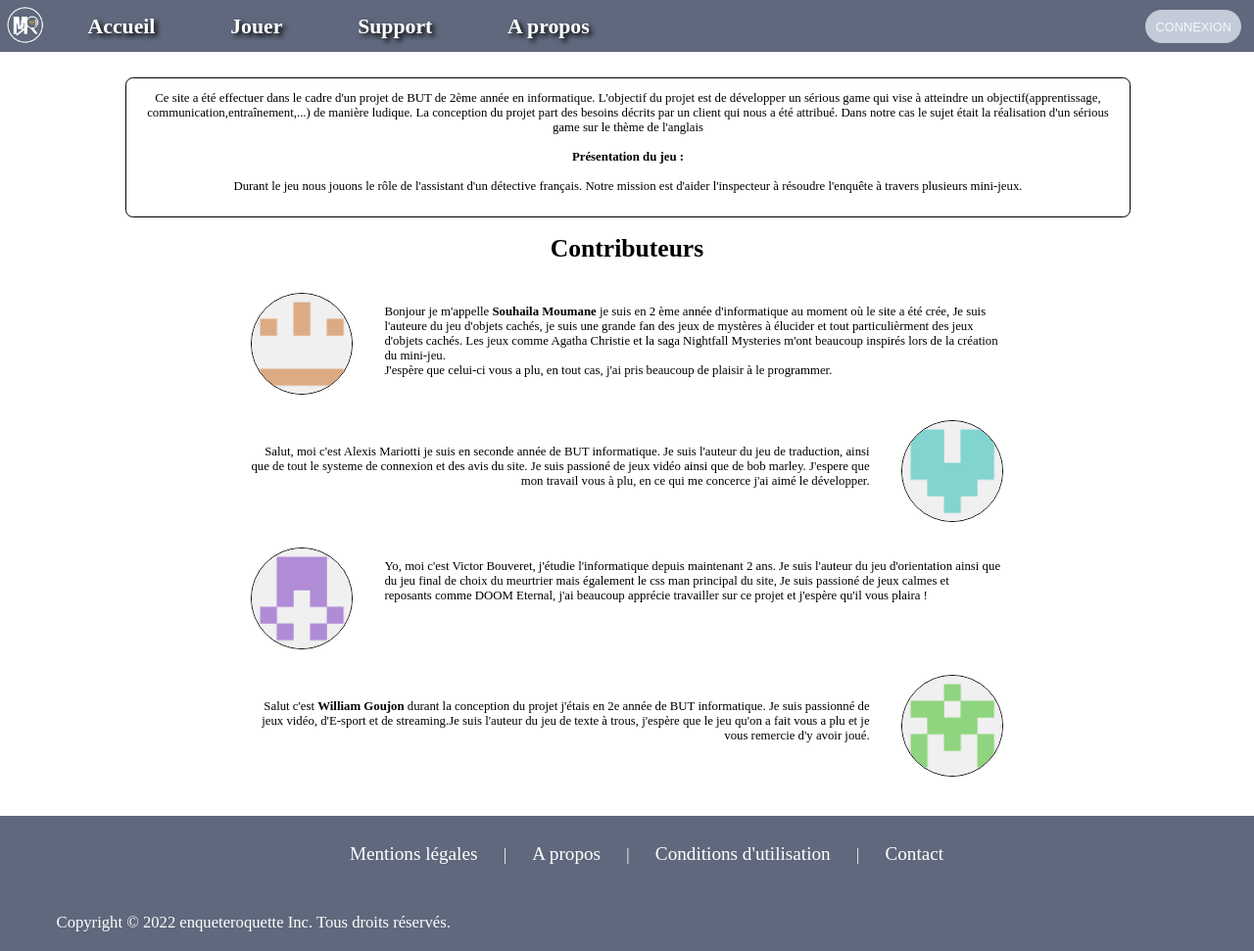
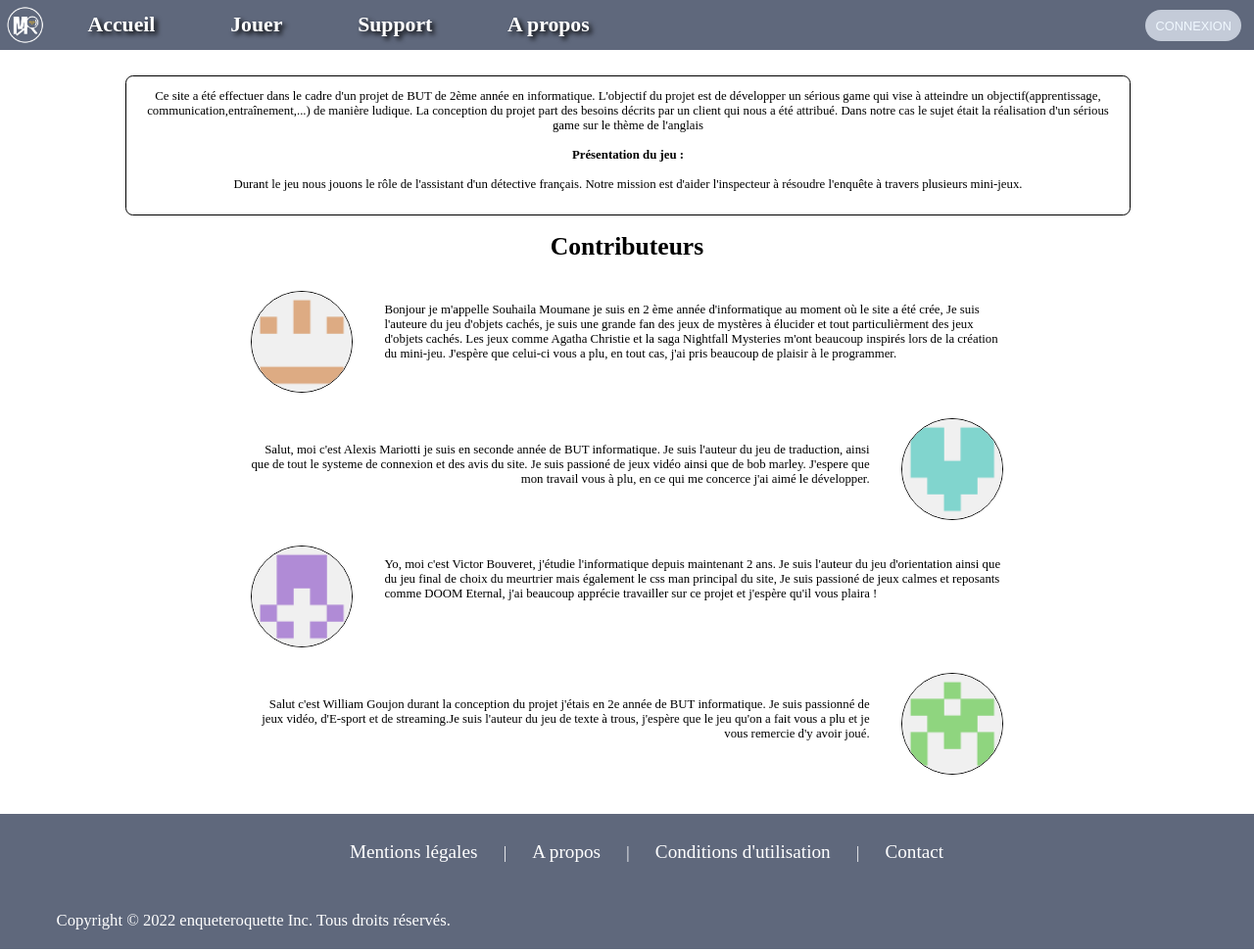
Before and after one commit to Souhaila84/SeriousGame, a PHP site: page /pages/About_us.html in a window 1280 px wide. Shown: the whole page at 98% size. Run offline with PHP 8.4, Linux system fonts and the light colour scheme; data that the repository does not hold is empty.

Commit message:
Updated some features

```diff
--- a/css/Support.css
+++ b/css/Support.css
@@ -45,7 +45,6 @@ input[type="text"]{
 }
 
 .button{
-    background-color: #5f687c;
     border: none;
     color:#fff;
     font-size: 10px;
--- a/css/aboutUs.css
+++ b/css/aboutUs.css
@@ -77,10 +77,12 @@ body {
 
 .textleftprofiles {
     margin-left: 2.5vw;
-    text-align: left
+    height: 100%;
+    text-align: left;
 }
 
 .textrightprofiles {
+    height: 100%;
     margin-right: 2.5vw;
     margin-top: 2vw;
     text-align: right;
--- a/css/navBar.css
+++ b/css/navBar.css
@@ -30,7 +30,6 @@ BEGINNING OF NAVBAR STYLING
 
 /*Navbar text styling*/
 #nav li a {
-    margin-top: 0.2vw;
     display: flex;
     padding: 1vw 3vw;
     text-decoration: none;
--- a/index.html
+++ b/index.html
@@ -61,7 +61,7 @@
           <p class ="textexplanation">Plongez en pleine Angleterre Victorienne<br> où votre but sera de résoudre le meurtre
           <br>du jeune Edward O'Neill <br> Mais attention, il faudra être très attentif <br>aux instructions du détéctive
           <br>et être rapide avant que le meurtrier vous échappe !<br>Saurez-vous y parvenir ?<br><p>
-          <button class="boutonJouer">JOUER</button>
+          <button class="boutonJouer" href="/pages/gamePage.html">JOUER</button>
           </div>
           <div class="slidecontainer">
           <div class ="slider"> <!--slider avec images du jeu-->
--- a/pages/About_us.html
+++ b/pages/About_us.html
@@ -42,7 +42,7 @@
             <div class="allprofiles">
                 <div class="firstprofile">
                     <img class="profilG" src="../images/profil souhaila.png">
-                    <p class="textleftprofiles">Bonjour je m'appelle <strong>Souhaila Moumane</strong> je suis en 2 ème année d'informatique au moment où le site a été crée, Je suis l'auteure du jeu d'objets cachés, je suis une grande fan des jeux de mystères à élucider et tout particulièrment des jeux d'objets cachés. Les jeux comme Agatha Christie et la saga Nightfall Mysteries m'ont beaucoup inspirés lors de la création du mini-jeu.<br> J'espère que celui-ci vous a plu, en tout cas, j'ai pris beaucoup de plaisir à le programmer.</p>
+                    <p class="textleftprofiles">Bonjour je m'appelle Souhaila Moumane je suis en 2 ème année d'informatique au moment où le site a été crée, Je suis l'auteure du jeu d'objets cachés, je suis une grande fan des jeux de mystères à élucider et tout particulièrment des jeux d'objets cachés. Les jeux comme Agatha Christie et la saga Nightfall Mysteries m'ont beaucoup inspirés lors de la création du mini-jeu. J'espère que celui-ci vous a plu, en tout cas, j'ai pris beaucoup de plaisir à le programmer.</p>
                 </div>
                 <div class="secondprofile">
                     <img class="profilD" src="../images/profil alexis.png">
@@ -50,11 +50,11 @@
                 </div>
                 <div class="thirdprofile">
                     <img class="profilG" src="../images/profil victor.png">
-                    <p class="textleftprofiles">Yo, moi c'est Victor Bouveret, j'étudie l'informatique depuis maintenant 2 ans. Je suis l'auteur du jeu d'orientation ainsi que du jeu final de choix du meurtrier mais également le css man principal du site, Je suis passioné de jeux calmes et <br> reposants comme DOOM Eternal, j'ai beaucoup apprécie travailler sur ce projet et j'espère qu'il vous plaira !</p>
+                    <p class="textleftprofiles">Yo, moi c'est Victor Bouveret, j'étudie l'informatique depuis maintenant 2 ans. Je suis l'auteur du jeu d'orientation ainsi que du jeu final de choix du meurtrier mais également le css man principal du site, Je suis passioné de jeux calmes et reposants comme DOOM Eternal, j'ai beaucoup apprécie travailler sur ce projet et j'espère qu'il vous plaira !</p>
                 </div>
                 <div class="fourthprofile">
                     <img class="profilD" src="../images/profil william.png">
-                    <p class="textrightprofiles">Salut c'est <strong>William Goujon</strong> durant la conception du projet j'étais en 2e année de BUT informatique. Je suis passionné de jeux vidéo, d'E-sport et de streaming.Je suis l'auteur du jeu de texte à trous, j'espère que le jeu qu'on a fait vous a plu et je vous remercie d'y avoir joué.</p>
+                    <p class="textrightprofiles">Salut c'est William Goujon durant la conception du projet j'étais en 2e année de BUT informatique. Je suis passionné de jeux vidéo, d'E-sport et de streaming.Je suis l'auteur du jeu de texte à trous, j'espère que le jeu qu'on a fait vous a plu et je vous remercie d'y avoir joué.</p>
                 </div>
             </div>
             <!--Souhaila Moumane Alexis Mariotti   Victor Bouveret  William Goujon-->
--- a/pages/Support.html
+++ b/pages/Support.html
@@ -35,7 +35,7 @@
                 <p><input type="text" name="adresse mail" placeholder="Adresse mail :"></p>
                 <p><input type="text" name="nom" placeholder="Nom :"><input type="text" name="prenom" placeholder="Prénom :"></p>
                 <div id="zone">
-                    <textarea name="probleme" rows="10" cols="100" placeholder="Expliquez le problème :"></textarea>
+                    <textarea name="probleme" rows= 9 cols= 100 style="max-width: 100%;" placeholder ="Expliquez le problème :"></textarea>
                 </div>
                 <button class="button">
                     <input type="submit" value="Envoyer">
```
